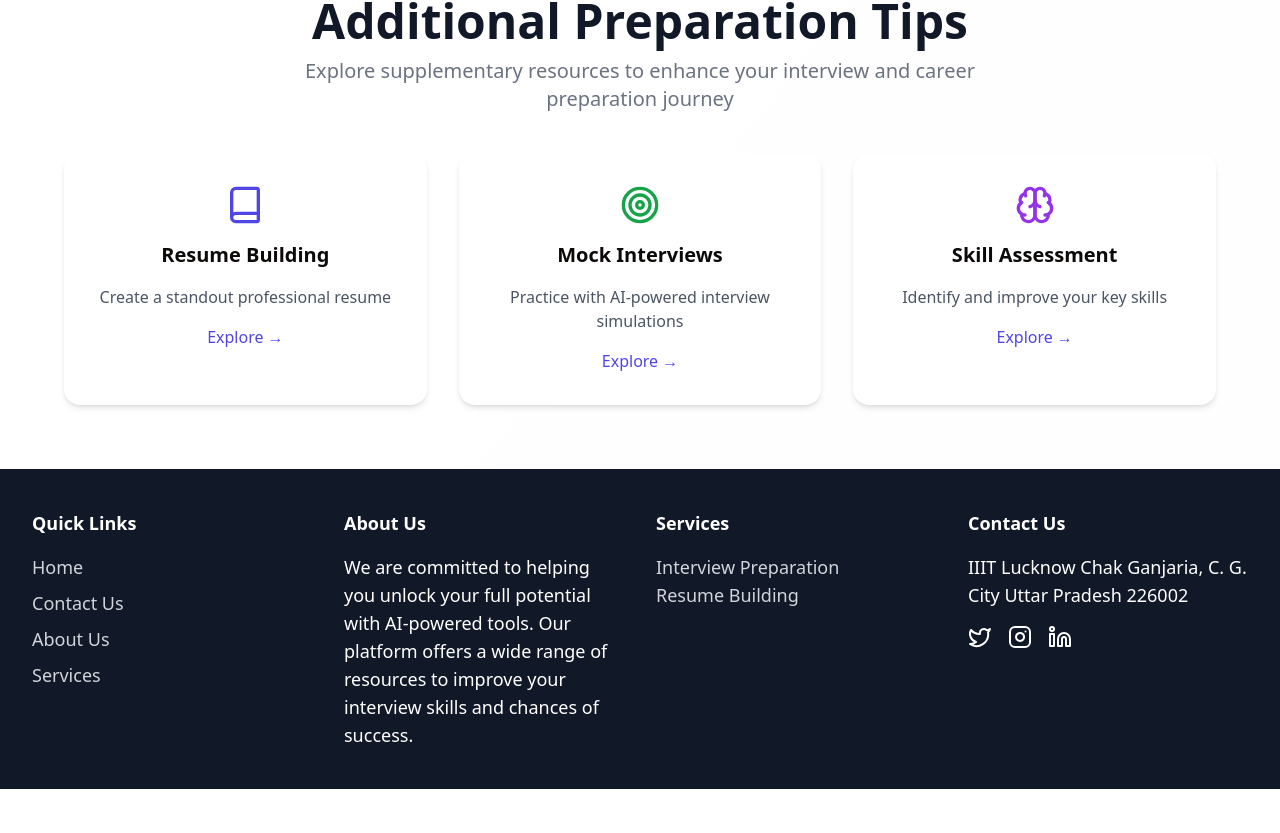
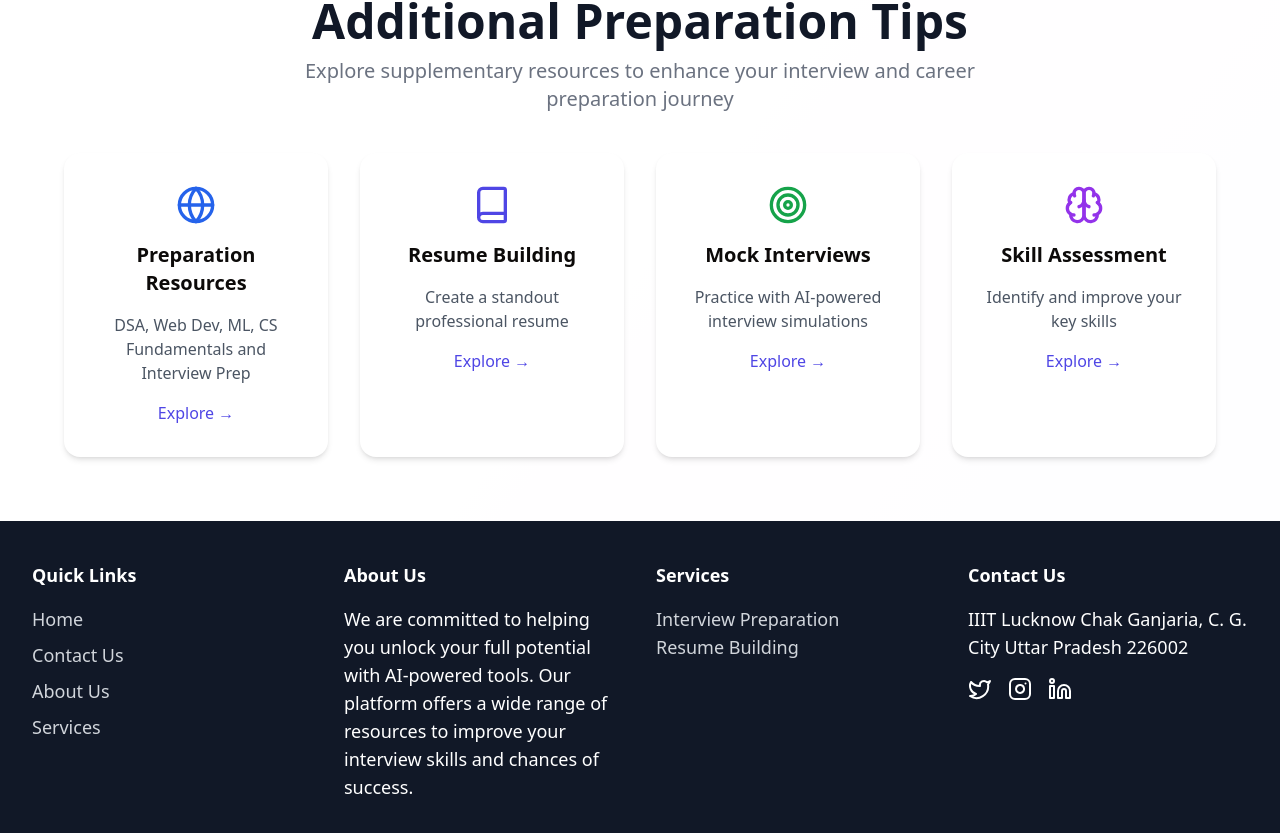
Before and after one commit to erinhdsilva/InterviewAI, a React (Vite) app: page / in a window 1280 px wide. Shown: the part 1206-2039 px from the top of the page. Before the commit the page ends 1995 px from the top, so only its background shows below. Built offline with nearby package versions, Linux system fonts and the light colour scheme; no server answers.

Commit message:
added prep resources and improved skill assessment

```diff
--- a/src/App.tsx
+++ b/src/App.tsx
@@ -2,6 +2,7 @@ import { BrowserRouter as Router, Routes, Route } from 'react-router-dom';
 import DSARoadmap from './routes/dsa-roadmap';
 import SkillAssessment from "./routes/skill-assessment";
 import DSAAssessment from "./routes/dsa-assessment";
+import ScrollToTop from "./components/ScrollToTop";
 import { PublicLayout }     from '@/layout/public_layout';
 import AuthenticationLayout from '@/layout/auth_layout';
 import ProtectRoutes        from '@/layout/protected-routes';
@@ -23,6 +24,7 @@ import ServicesPage from './routes/ServicesPage';
 const App = () => {
   return (
     <Router>
+      <ScrollToTop />
       <Routes>
 
         {/** Public routes wrap */}
--- /dev/null
+++ b/src/components/ScrollToTop.tsx
@@ -0,0 +1,12 @@
+import { useEffect } from "react";
+import { useLocation } from "react-router-dom";
+
+export default function ScrollToTop() {
+  const { pathname } = useLocation();
+
+  useEffect(() => {
+    window.scrollTo(0, 0);
+  }, [pathname]);
+
+  return null;
+}
--- a/src/routes/home.tsx
+++ b/src/routes/home.tsx
@@ -253,7 +253,31 @@ export default function Home() {
         <p className="text-xl text-gray-500 text-center mb-10 max-w-2xl">
           Explore supplementary resources to enhance your interview and career preparation journey
         </p>
-        <div className="grid grid-cols-1 md:grid-cols-3 gap-8 w-full max-w-6xl">
+        <div className="grid grid-cols-1 md:grid-cols-2 lg:grid-cols-4 gap-8 w-full max-w-6xl">
+
+          {/* Card 4 */}
+<div className="bg-white rounded-2xl shadow-md p-8 flex flex-col items-center gap-2 transition-all duration-300 hover:shadow-2xl hover:-translate-y-1 hover:bg-violet-50 active:scale-95">
+  <div className="mb-2 text-blue-600" aria-hidden="true">
+    <Globe size={40} className="text-blue-600" />
+  </div>
+
+  <div className="text-xl font-semibold mb-2 text-center">
+  Preparation Resources
+</div>
+
+<div className="text-gray-600 mb-2 text-center">
+  DSA, Web Dev, ML, CS Fundamentals and Interview Prep
+</div>
+
+  <Link
+    to="/dsa-roadmap"
+    className="text-[#4F46E5] font-medium hover:underline flex items-center"
+  >
+    Explore <span className="ml-1">→</span>
+  </Link>
+</div>
+
+
           {/* Card 1 */}
           <div className="bg-white rounded-2xl shadow-md p-8 flex flex-col items-center gap-2 transition-all duration-300 hover:shadow-2xl hover:-translate-y-1 hover:bg-violet-50 active:scale-95">
             <div className="mb-2 text-[#4F46E5]" aria-hidden="true">
```
